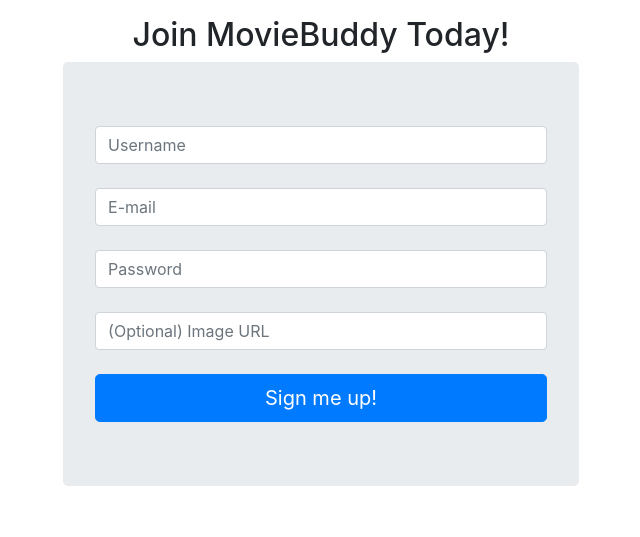
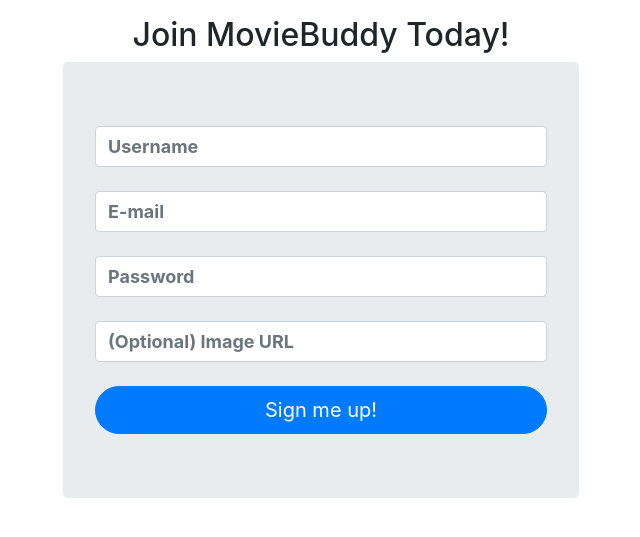
Before and after one commit to dferes/MovieApp, a Flask app: page /signup in a window 1280 px wide. Shown: the part 46-583 px from the top of the page, without its empty margins (319-959 px from the left). Run offline with Flask 2, Linux system fonts and the light colour scheme; parts of the project's set-up code (start-up, migrations or seed data) failed here and were passed over; some libraries are stand-ins or nearby versions.

Commit message:
made the forms look a little more modern, removed the jumbotron div

```diff
--- a/static/style_sheets/style.css
+++ b/static/style_sheets/style.css
@@ -79,9 +79,10 @@ nav form.navbar-form {
     border: 2px solid #007bff;
 }
 
-/* on "onboarding" pages (signup & login), the navbar is
-    different: no search box, the logo is centered, and it has
-    a background color.
+/* TODO: on onboarding pages (signup & login), the navbar will be different:
+    . the logo will be centered
+    . it will have a background color
+    . no search bar
 */
 
 .onboarding > .navbar {
@@ -146,7 +147,7 @@ nav + .container {
     text-align: center;
     padding: 1rem;
     text-shadow: 0 0 8px #030608;
-    /* play around with the colors....looks kind of shitty */
+    /* play around with the colors and opacity....looks terrible */
 }
 
 .home-hero .btn {
@@ -169,3 +170,17 @@ nav + .container {
     bottom: 0;
     background: rgba(255, 255, 255, 0.3);
 }
+
+.btn {
+    border-radius: 50px;
+}
+
+#user_form input.form-control {
+    font-size: 18px;
+    font-weight: bold;
+    padding: 12px;
+  }
+
+.form-container {
+    margin-top: 7rem;
+}
```
